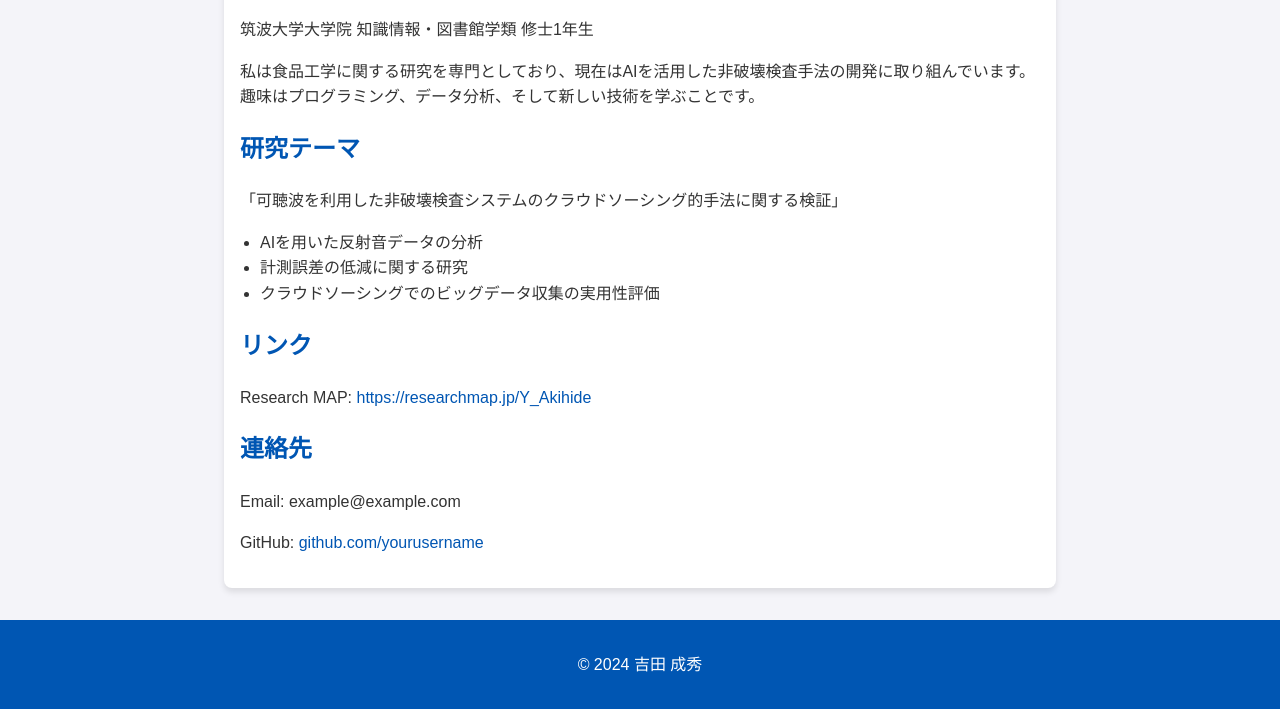
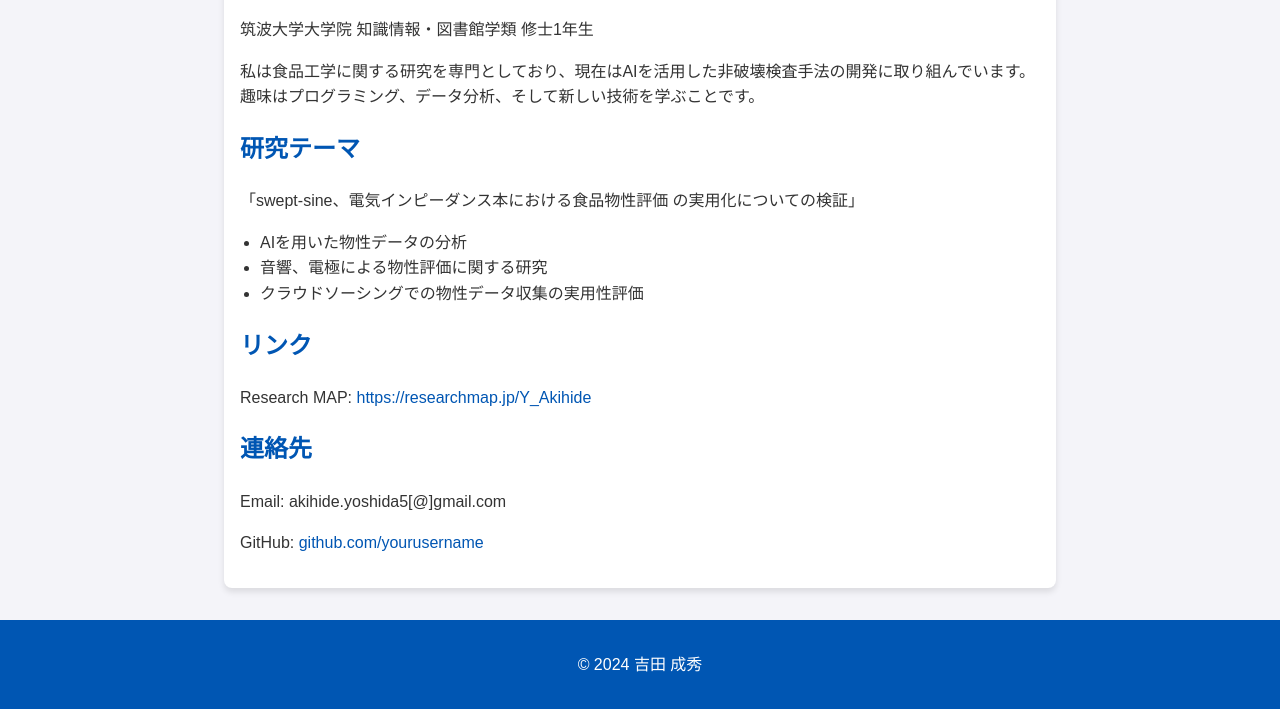
Before and after one commit to Akihide0517/site-y_akihide-prof, a plain HTML site: page index.html in a window 1280 px wide. Shown: the part 393-1102 px from the top of the page. Drawn offline with Linux system fonts and the light colour scheme.

Commit message:
Update index.html

```diff
--- a/index.html
+++ b/index.html
@@ -70,17 +70,18 @@
             趣味はプログラミング、データ分析、そして新しい技術を学ぶことです。
         </p>
         <h2>研究テーマ</h2>
-        <p>「可聴波を利用した非破壊検査システムのクラウドソーシング的手法に関する検証」</p>
+        <p>「swept-sine、電気インピーダンス本における食品物性評価
+            の実用化についての検証」</p>
         <ul>
-            <li>AIを用いた反射音データの分析</li>
-            <li>計測誤差の低減に関する研究</li>
-            <li>クラウドソーシングでのビッグデータ収集の実用性評価</li>
+            <li>AIを用いた物性データの分析</li>
+            <li>音響、電極による物性評価に関する研究</li>
+            <li>クラウドソーシングでの物性データ収集の実用性評価</li>
         </ul>
         <h2>リンク</h2>
         <p>Research MAP: <a href="https://researchmap.jp/Y_Akihide" target="_blank">https://researchmap.jp/Y_Akihide</a></p>
         <h2>連絡先</h2>
-        <p>Email: example@example.com</p>
-        <p>GitHub: <a href="https://github.com/yourusername" target="_blank">github.com/yourusername</a></p>
+        <p>Email: akihide.yoshida5[@]gmail.com</p>
+        <p>GitHub: <a href="https://github.com/Akihide0517" target="_blank">github.com/yourusername</a></p>
     </div>
     <footer>
         <p>&copy; 2024 吉田 成秀</p>
```
